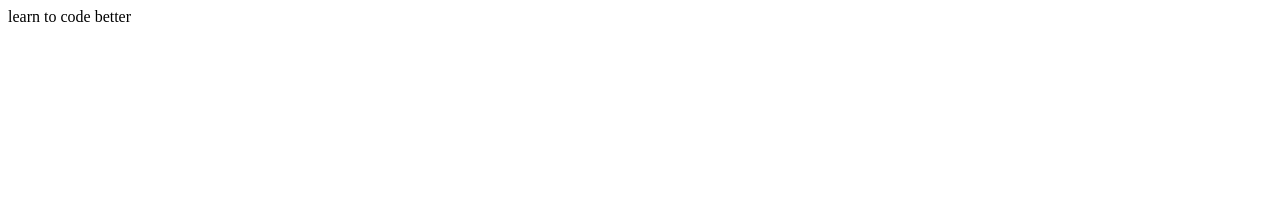
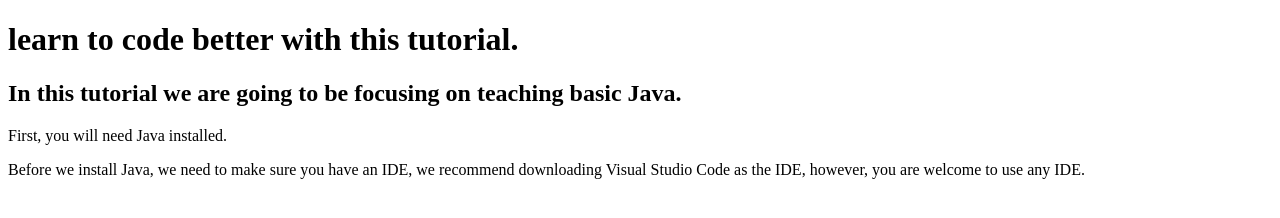
Before and after one commit to adityagarwal23/CodingWebsite, a plain HTML site: page CodingWebsite/src/index.html in a window 1280 px wide. Drawn offline with Linux system fonts and the light colour scheme.

Commit message:
Adding basic instructions

```diff
--- a/CodingWebsite/src/index.html
+++ b/CodingWebsite/src/index.html
@@ -6,6 +6,11 @@
     <title>Learn how to code!</title>
 </head>
 <body>
-    <p1>learn to code better</p1>
+    <h1>learn to code better with this tutorial.</h1>
+    <h2>In this tutorial we are going to be focusing on teaching basic Java.</h2>
+    <p>First, you will need Java installed.</p>
+    <p>Before we install Java, we need to make sure you have an IDE, we recommend downloading Visual Studio Code as the IDE, however, you
+        are welcome to use any IDE.
+    </p>
 </body>
 </html>
```
